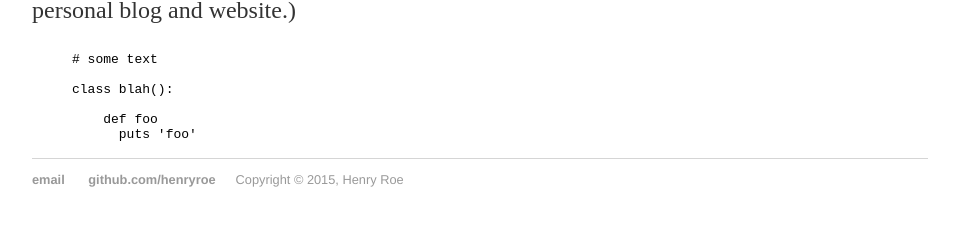
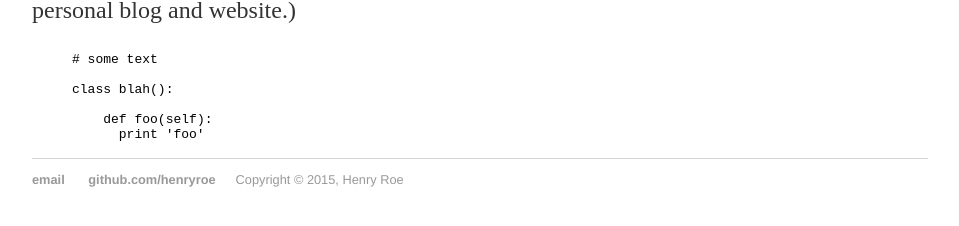
Before and after one commit to henryroe/henryroe.github.io, a Jekyll site: the page built from _posts/2015-07-11-why-here.md, in a window 1280 px wide. Shown: the part 598-824 px from the top of the page, without its empty margins (160-1119 px from the left). Built offline with Jekyll 4.4.1, drawn with Linux system fonts in a browser that asks for light colours.

Commit message:
fixed typo

```diff
--- a/_posts/2015-07-11-why-here.md
+++ b/_posts/2015-07-11-why-here.md
@@ -14,7 +14,7 @@ Over time I will likely migrate some posts over from  [henrysmac](http://henrysm
 
 class blah():
 
-    def foo
-      puts 'foo'
+    def foo(self):
+      print 'foo'
 
 {% endhighlight %}
```
